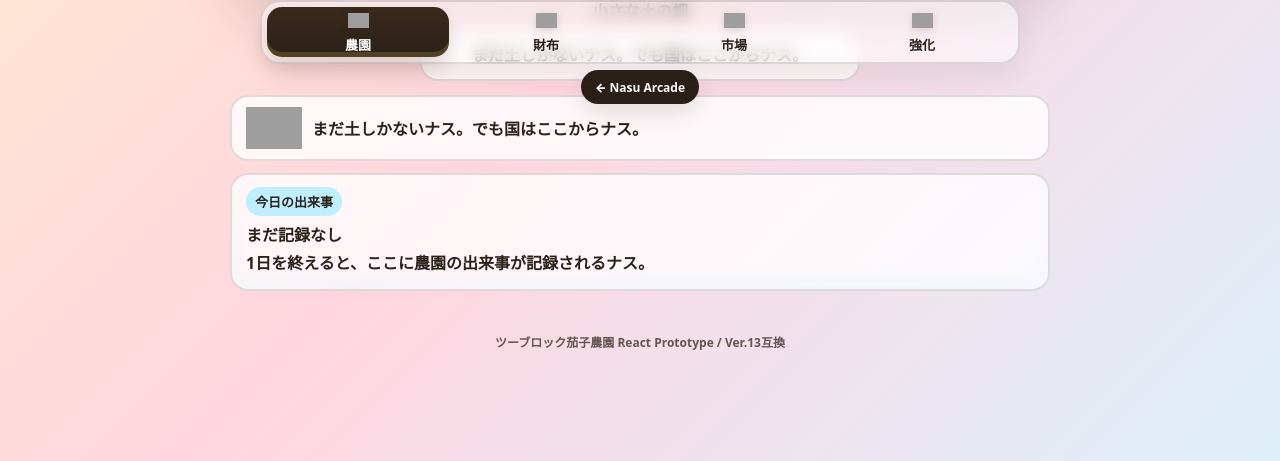
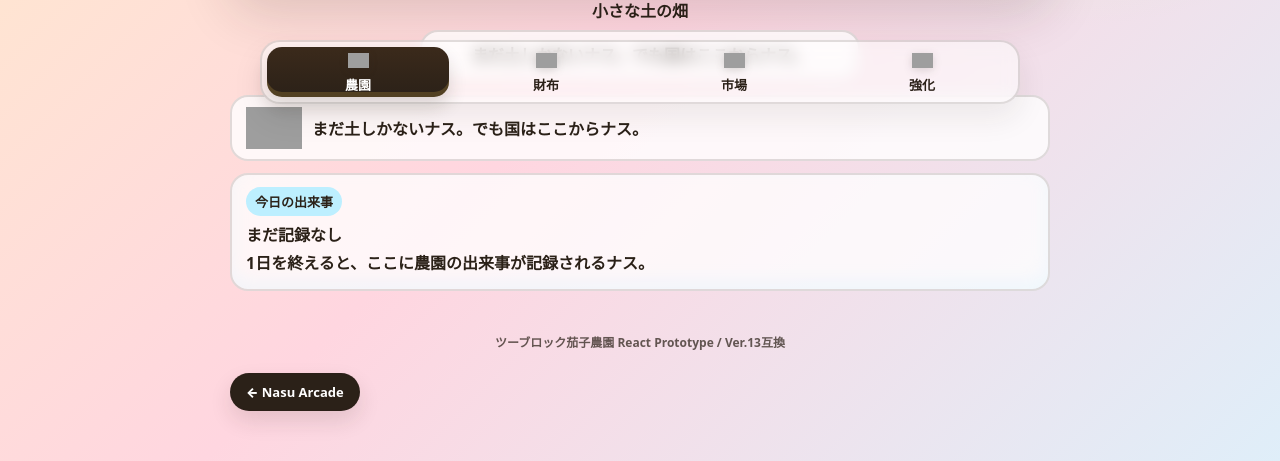
Before and after one commit to waltmihany/mihany-land, a React (Vite) app in the folder nasu-farm-react/: page / in a window 1280 px wide. Shown: the part 686-1147 px from the top of the page. Built offline with nearby package versions, Linux system fonts and the light colour scheme; grey boxes are pictures that could not be loaded.

Commit message:
Move Nasu Arcade link below React farm footer

```diff
--- a/nasu-farm-react/src/FarmApp.jsx
+++ b/nasu-farm-react/src/FarmApp.jsx
@@ -283,7 +283,6 @@ export default function FarmApp() {
 
       <div className="bottom-dock">
         <BottomTabs tabs={tabs} activeTab={activeTab} onSelect={setActiveTab} />
-        <a className="back bottom-back" href="../arcade.html">← Nasu Arcade</a>
       </div>
 
       <SalesRouteModal
--- a/nasu-farm-react/src/components/FarmTab.jsx
+++ b/nasu-farm-react/src/components/FarmTab.jsx
@@ -89,6 +89,7 @@ export default function FarmTab({ state, spotComment, isFieldUpgraded, onHarvest
         <p className="event-message">{state.lastEventMessage || "1日を終えると、ここに農園の出来事が記録されるナス。"}</p>
       </section>
       <p className="version">ツーブロック茄子農園 React Prototype / Ver.13互換</p>
+      <a className="back farm-back" href="../arcade.html">← Nasu Arcade</a>
     </section>
   );
 }
--- a/nasu-farm-react/src/styles.css
+++ b/nasu-farm-react/src/styles.css
@@ -634,13 +634,13 @@ button:disabled {
   pointer-events: auto;
 }
 
-.bottom-back {
+.farm-back {
   justify-content: center;
   width: fit-content;
-  margin: 0 auto;
-  min-height: 34px;
-  padding: 6px 12px;
-  font-size: 12px;
+  margin: 10px auto 0;
+  min-height: 38px;
+  padding: 8px 14px;
+  font-size: 13px;
   box-shadow: 0 10px 22px rgba(43, 33, 24, 0.12);
 }
 
```
